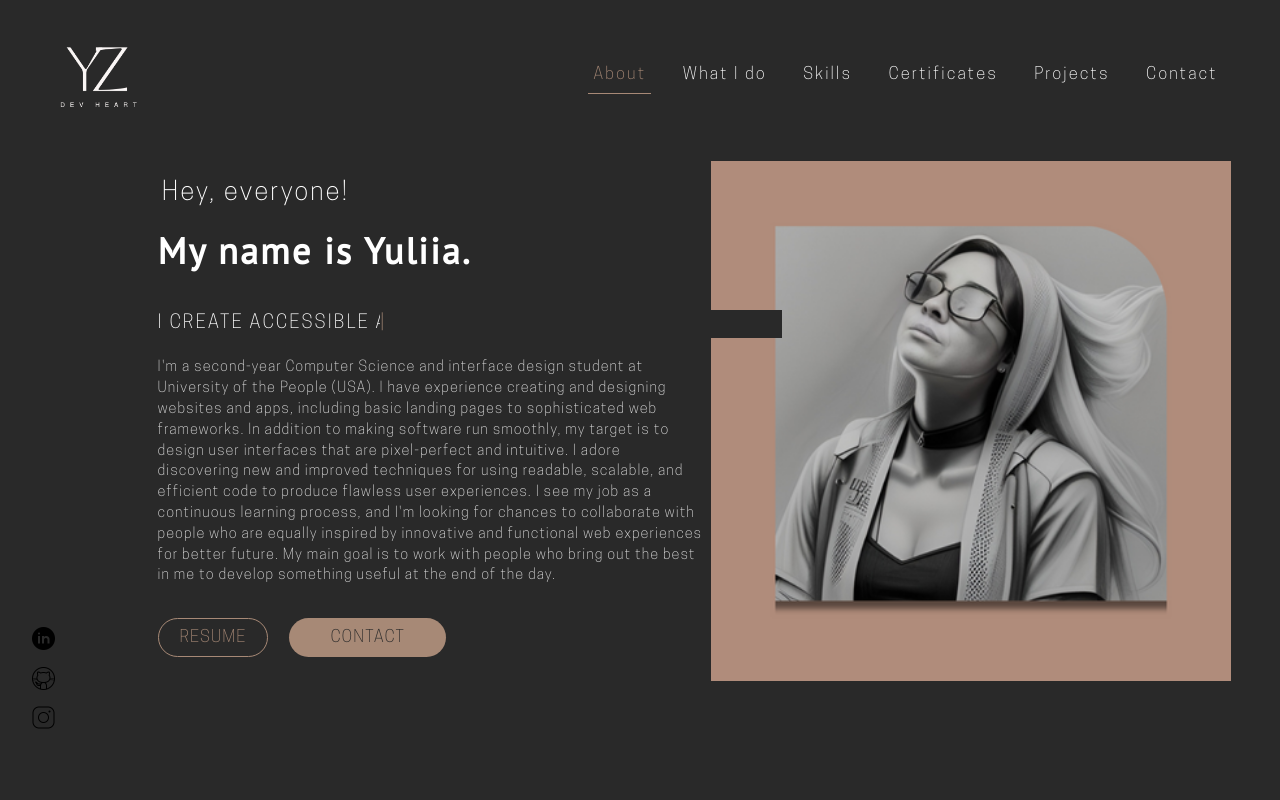
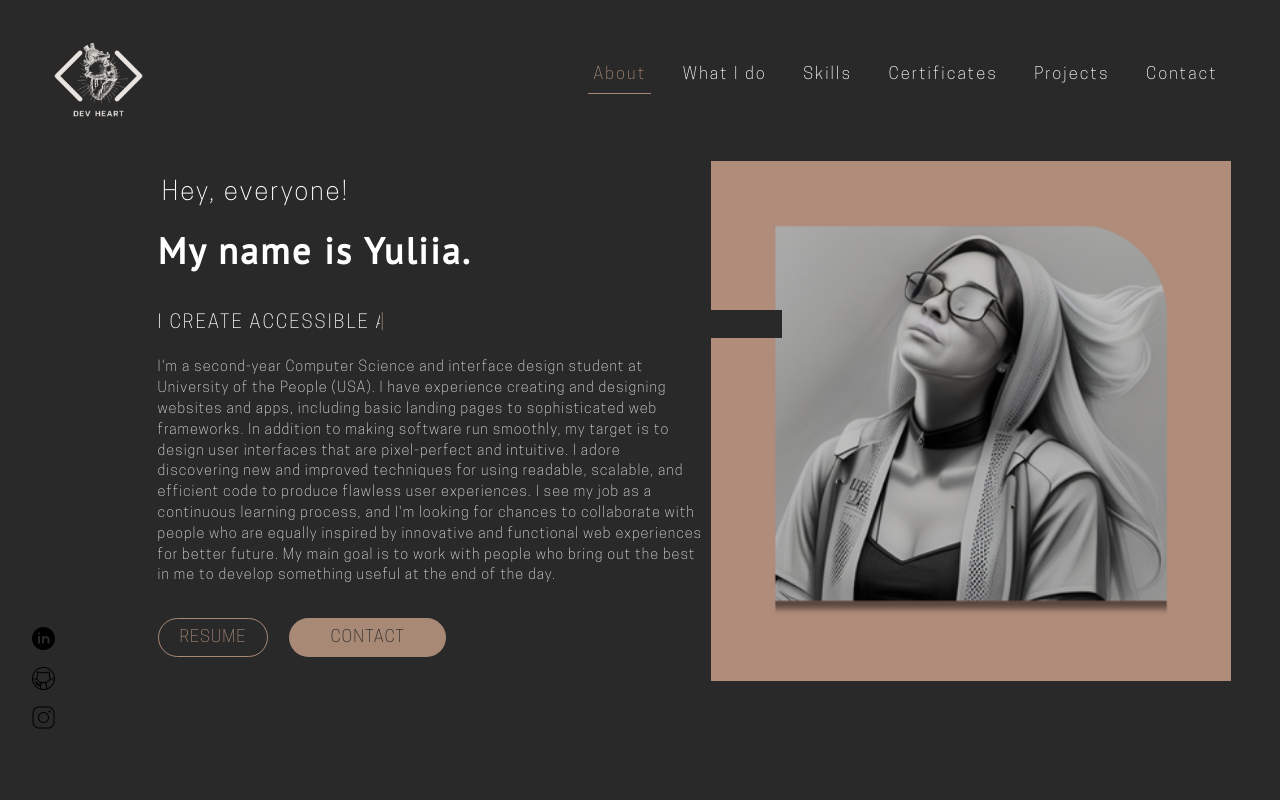
Before and after one commit to YuliiaZaharia/portfolio-project, a plain HTML site: page index.html in a window 1280 px wide. Shown: the top 800 px of the page. Drawn offline with nearby package versions, Linux system fonts and the light colour scheme.

Commit message:
new logo added

```diff
--- a/index.html
+++ b/index.html
@@ -31,7 +31,7 @@
     </div>
 
     <header class="header">
-        <img src="./assets/images/logo-dev1.png" alt="Logo" class="logo__header">
+        <img src="./assets/images/dev-heart-logo.png" alt="Logo" class="logo__header">
 
         <nav class="nav_menu not-active">
             <a href="#home" class="active">About</a>
```
Also changed, not shown: assets/images/dev-heart-logo.png (added).
